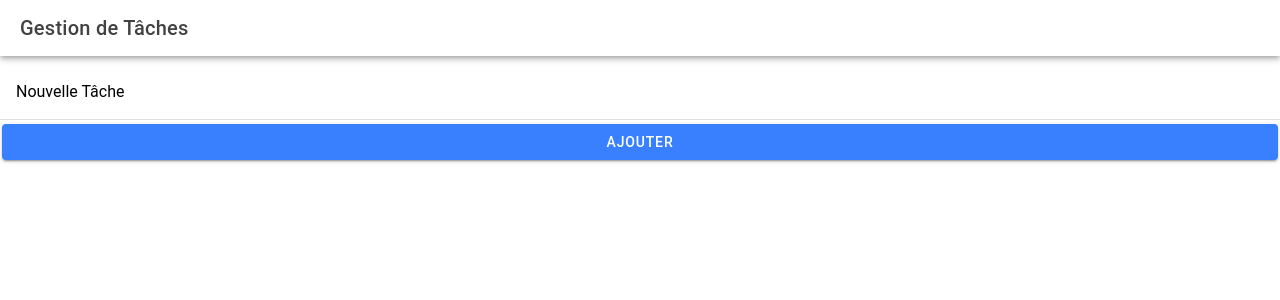
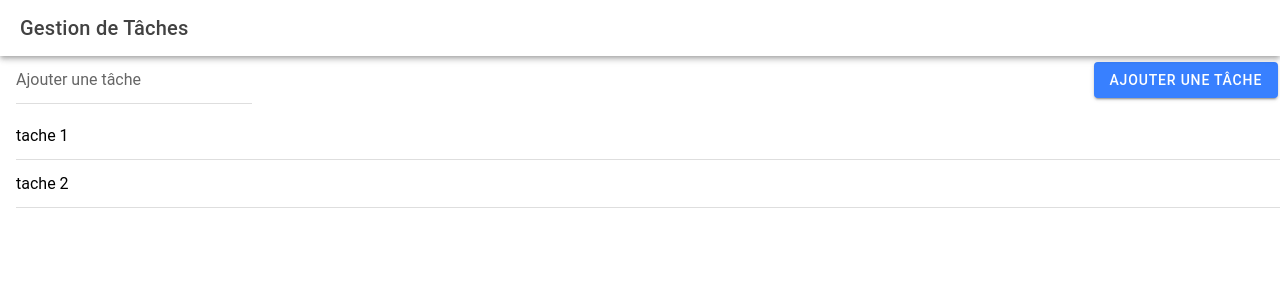
Before and after one commit to GAUTIERSebastien/MyTaskManagerIonic, a React (Vite) app: page /home in a window 1280 px wide. Shown: the top 300 px of the page. Built offline with nearby package versions, Linux system fonts and the light colour scheme; data requests are answered from the project's data file.

Commit message:
Feature => Add Task ok

```diff
--- a/db.json
+++ b/db.json
@@ -1,3 +1,14 @@
 {
-  "tasks": []
+  "tasks": [
+    {
+      "text": "tache 1",
+      "completed": false,
+      "id": 1
+    },
+    {
+      "text": "tache 2",
+      "completed": false,
+      "id": 2
+    }
+  ]
 }
--- a/src/pages/Home.css
+++ b/src/pages/Home.css
@@ -0,0 +1,14 @@
+.task-completed {
+  text-decoration: line-through;
+}
+
+.task-input {
+  display: flex;
+  align-items: center;
+  justify-content: space-between;
+}
+
+.task-input .ion-item {
+  flex-grow: 1;
+  margin-right: 10px;
+}
--- a/src/pages/Home.tsx
+++ b/src/pages/Home.tsx
@@ -1,4 +1,4 @@
-import React from "react";
+import React, { useState, useEffect } from "react";
 import {
   IonContent,
   IonHeader,
@@ -14,8 +14,61 @@ import {
   IonItemOption,
   IonItemOptions,
 } from "@ionic/react";
+import { from } from "rxjs";
+import { switchMap } from "rxjs/operators";
+import "./Home.css";
 
-const Home: React.FC = () => {
+const Home = () => {
+  const [tasks, setTasks] = useState<{ text: string; completed: boolean }[]>(
+    []
+  );
+  const [newTask, setNewTask] = useState("");
+
+  // Charger les tâches depuis le serveur lors du montage du composant
+  useEffect(() => {
+    const fetchTasks = () => {
+      fetch("http://localhost:3000/tasks")
+        .then((response) => response.json())
+        .then((data) => setTasks(data));
+    };
+
+    fetchTasks();
+  }, []);
+
+  // Fonction pour ajouter une tâche
+  const addTask = () => {
+    const task = { text: newTask, completed: false };
+    from(
+      fetch("http://localhost:3000/tasks", {
+        method: "POST",
+        headers: {
+          "Content-Type": "application/json",
+        },
+        body: JSON.stringify(task),
+      })
+    )
+      .pipe(switchMap((response) => response.json()))
+      .subscribe({
+        next: (newTaskFromServer) => {
+          setTasks((prevTasks) => [...prevTasks, newTaskFromServer]);
+          setNewTask("");
+        },
+        error: (error) => {
+          console.error("Error adding task:", error);
+        },
+      });
+  };
+
+  // Fonction pour valider/invalider une tâche
+  const toggleCompleted = (taskId) => {
+    // Logique pour valider/invalider une tâche (à compléter)
+  };
+
+  // Fonction pour supprimer une tâche
+  const deleteTask = (taskId) => {
+    // Logique pour supprimer une tâche (à compléter)
+  };
+
   return (
     <IonPage>
       <IonHeader>
@@ -24,16 +77,43 @@ const Home: React.FC = () => {
         </IonToolbar>
       </IonHeader>
       <IonContent>
-        {/* Formulaire pour ajouter une tâche */}
+        <div className="task-input">
+          <IonItem>
+            <IonInput
+              value={newTask}
+              placeholder="Ajouter une tâche"
+              onIonChange={(e) => setNewTask(e.detail.value)}
+            />
+          </IonItem>
+          <IonButton onClick={addTask}>Ajouter une tâche</IonButton>
+        </div>
         <IonList>
-          <IonItem>
-            <IonLabel position="floating">Nouvelle Tâche</IonLabel>
-            <IonInput type="text"></IonInput>
-          </IonItem>
-          <IonButton expand="block">Ajouter</IonButton>
+          {tasks.map((task, index) => (
+            <IonItemSliding key={index}>
+              <IonItemOptions side="start">
+                <IonItemOption
+                  onClick={() => toggleCompleted(task.id)}
+                  color="success"
+                >
+                  {task.completed ? "Invalider" : "Valider"}
+                </IonItemOption>
+              </IonItemOptions>
+              <IonItem>
+                <IonLabel className={task.completed ? "task-completed" : ""}>
+                  {task.text}
+                </IonLabel>
+              </IonItem>
+              <IonItemOptions side="end">
+                <IonItemOption
+                  onClick={() => deleteTask(task.id)}
+                  color="danger"
+                >
+                  Supprimer
+                </IonItemOption>
+              </IonItemOptions>
+            </IonItemSliding>
+          ))}
         </IonList>
-        {/* Liste des tâches */}
-        {/* Chaque tâche sera un IonItemSliding pour permettre des actions comme valider/invalider et supprimer */}
       </IonContent>
     </IonPage>
   );
```
Also changed, not shown: src/components/TaskComponent.tsx (+21 -21 lines), src/services/jsonService.ts (+13 -13 lines).
